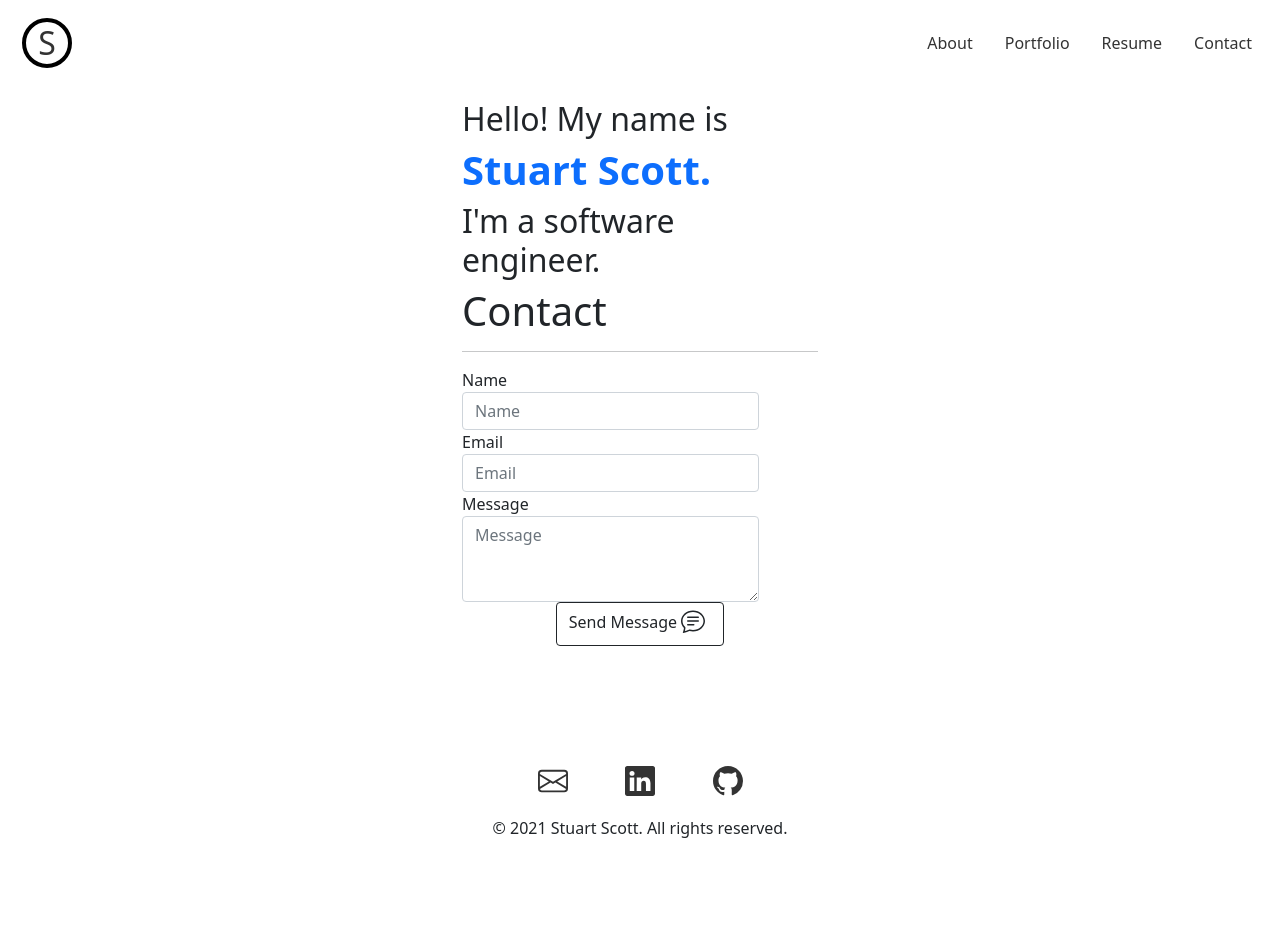
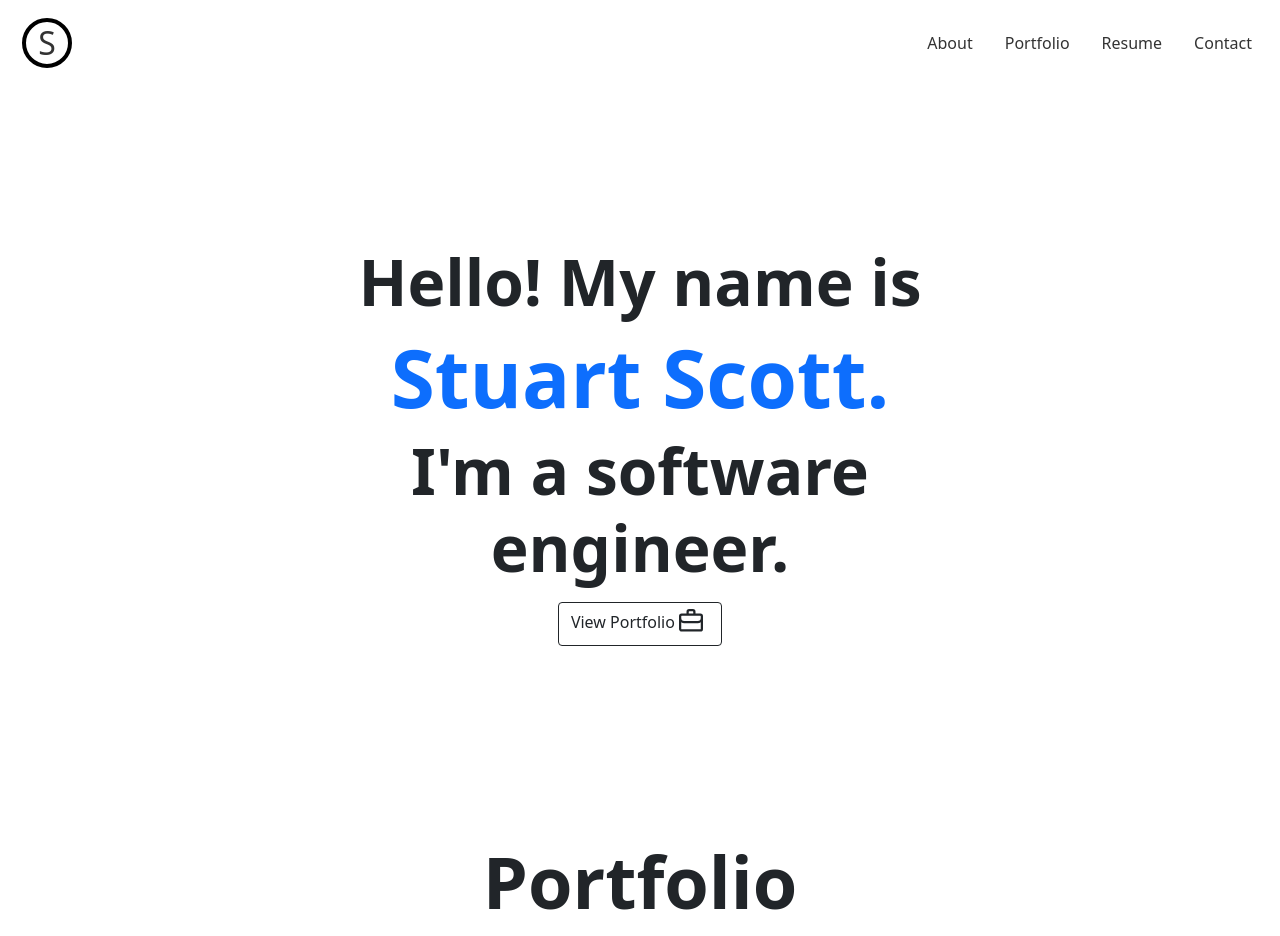
Before and after one commit to yoohooitstoo/website-portfolio, a plain HTML site: page index.html in a window 1280 px wide. Shown: the top 936 px of the page. Before the commit the page ends 840 px from the top, so only its background shows below. Drawn offline with nearby package versions, Linux system fonts and the light colour scheme.

Commit message:
Stlyed text

```diff
--- a/index.html
+++ b/index.html
@@ -37,24 +37,45 @@
       </div>
     </nav>
     <main class="container">
-      <div class="row justify-content-md-center">
-        <div class="col-sm-4">
-          <h2>Hello! My name is</h2>
-          <h1 class="text-primary fs-1 fw-bolder">Stuart Scott.</h1>
-          <h2>I'm a software engineer.</h2>
+      <div class="row justify-content-md-center mt-5 pt-5">
+        <div class="col-sm-8 mt-5 pt-5">
+          <h2 class="text-center display-3 fw-bold">Hello! My name is</h2>
+          <h1 class="text-primary display-1 fw-bolder text-center">Stuart Scott.</h1>
+          <h2 class="text-center display-3 fw-bold">I'm a software engineer.</h2>
         </div>
       </div>
-      <div></div>
-      <section class="row justify-content-md-center">
-        <div class="col-md-4">
+      <div class="d-grid gap-2 d-md-flex justify-content-md-center pt-2">
+        <a href="#" class="btn btn-outline-dark" role="button"
+          >View Portfolio
+          <svg
+            xmlns="http://www.w3.org/2000/svg"
+            viewBox="0 0 20 20"
+            fill="currentColor"
+            width="30"
+            height="30"
+          >
+            <path
+              fill-rule="evenodd"
+              d="M6.75 0A1.75 1.75 0 005 1.75V3H1.75A1.75 1.75 0 000 4.75v8.5C0 14.216.784 15 1.75 15h12.5A1.75 1.75 0 0016 13.25v-8.5A1.75 1.75 0 0014.25 3H11V1.75A1.75 1.75 0 009.25 0h-2.5zM9.5 3V1.75a.25.25 0 00-.25-.25h-2.5a.25.25 0 00-.25.25V3h3zM5 4.5H1.75a.25.25 0 00-.25.25V6a2 2 0 002 2h9a2 2 0 002-2V4.75a.25.25 0 00-.25-.25H5zm-1.5 5a3.484 3.484 0 01-2-.627v4.377c0 .138.112.25.25.25h12.5a.25.25 0 00.25-.25V8.873a3.484 3.484 0 01-2 .627h-9z"
+            ></path>
+          </svg>
+        </a>
+      </div>
+      <div class="row justify-content-md-center mt-5 pt-5">
+        <div class="col-sm-4 mt-5 pt-5">
+          <h1 class="text-center display-2 fw-bold">Portfolio</h1>
+        </div>
+      </div>
+      <section class="row justify-content-md-center mt-5 pt-5">
+        <div class="col-md-4 mt-5 pt-5">
           <form class="block form-horizontal">
-            <h1 class="block-header-center">Contact</h1>
+            <h1 class="block-header-center text-center display-2">Contact</h1>
             <hr />
             <div class="form-group">
               <label for="name" class="col-sm-2 control-label">Name</label>
               <div class="col-sm-10">
                 <input
-                  type="email"
+                  type="name"
                   class="form-control"
                   id="name"
                   placeholder="Name"
@@ -65,7 +86,7 @@
               <label for="email" class="col-sm-2 control-label">Email</label>
               <div class="col-sm-10">
                 <input
-                  type="password"
+                  type="email"
                   class="form-control"
                   id="email"
                   placeholder="Email"
@@ -83,7 +104,7 @@
                 ></textarea>
               </div>
             </div>
-            <div class="d-grid gap-2 d-md-flex justify-content-md-center">
+            <div class="d-grid gap-2 d-md-flex justify-content-md-center pt-2">
               <button type="button" class="btn btn-outline-dark">
                 Send Message
                 <svg
```
